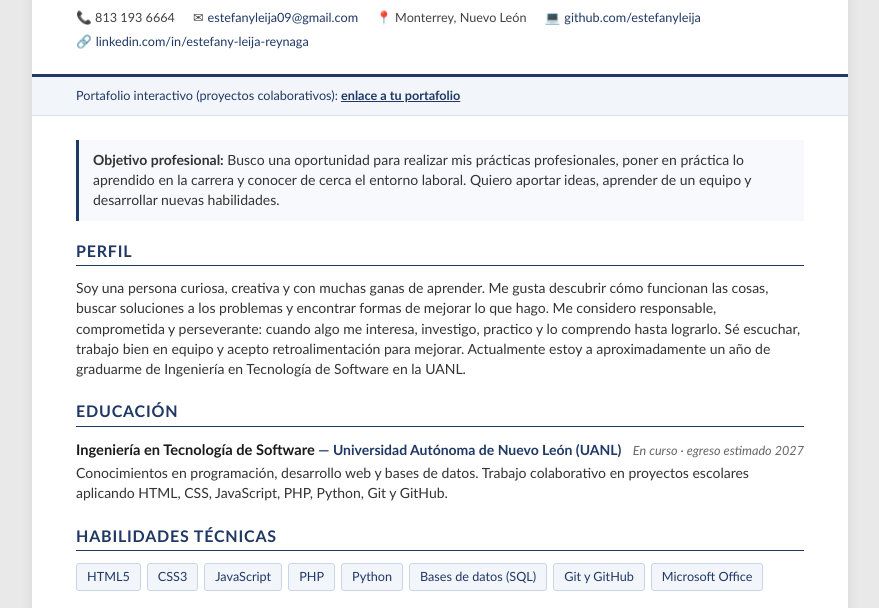
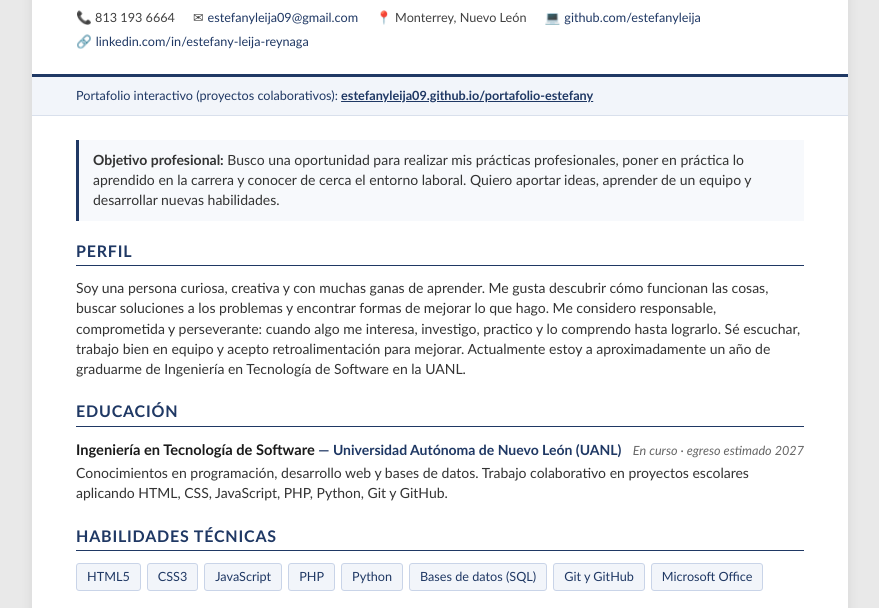
Before and after one commit to estefanyleija09/portafolio-estefany, a plain HTML site: page CV_Estefany_Leija.html in a window 1280 px wide. Shown: the part 123-731 px from the top of the page, without its empty margins (200-1079 px from the left). Drawn offline with Linux system fonts and the light colour scheme.

Commit message:
Add portfolio link to CV

```diff
--- a/CV_Estefany_Leija.html
+++ b/CV_Estefany_Leija.html
@@ -58,7 +58,7 @@
   </header>
 
   <div class="portfolio-line">
-    Portafolio interactivo (proyectos colaborativos): <a href="#" target="_blank">enlace a tu portafolio</a>
+    Portafolio interactivo (proyectos colaborativos): <a href="https://estefanyleija09.github.io/portafolio-estefany/" target="_blank">estefanyleija09.github.io/portafolio-estefany</a>
   </div>
 
   <div class="body">
```
